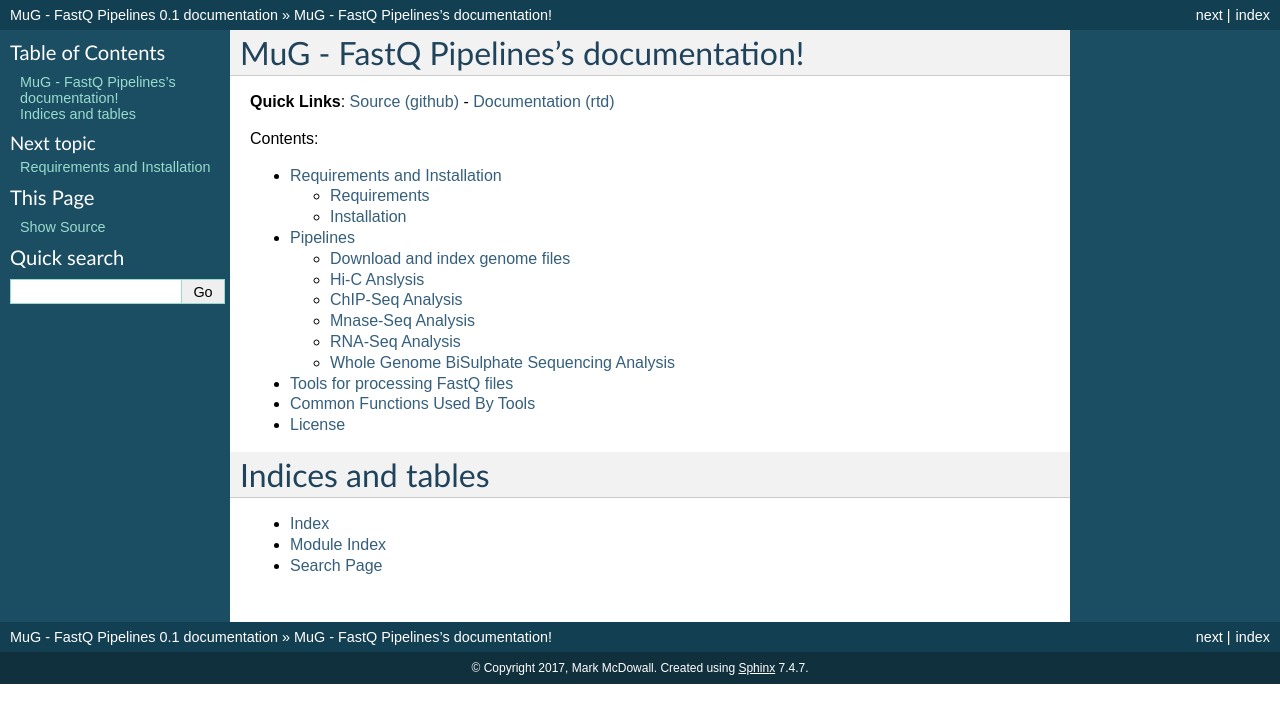
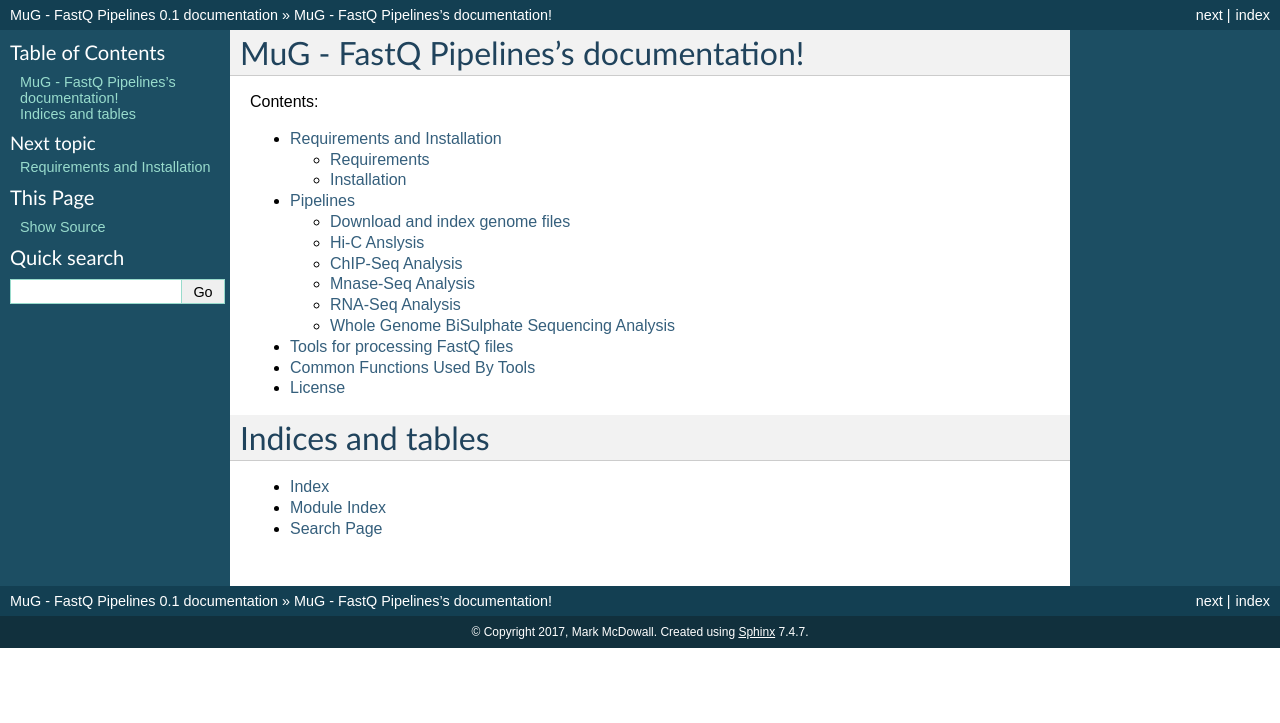
Before and after one commit to Multiscale-Genomics/mg-process-fastq, a Sphinx documentation site: the page built from docs/index.rst, in a window 1280 px wide. Shown: the top 723 px of the page. Built offline with Sphinx 7.4.7, drawn with Linux system fonts in a browser that asks for light colours.

Commit message:
Removed the quick links from the RTD files

```diff
--- a/docs/index.rst
+++ b/docs/index.rst
@@ -5,7 +5,6 @@
 
 MuG - FastQ Pipelines's documentation!
 ======================================
-**Quick Links**: `Source (github) <https://github.com/Multiscale-Genomics/mg-process-fastq>`_ - `Documentation (rtd) <https://mg-process-fastq.readthedocs.io/>`_
 
 .. toctree::
    :maxdepth: 2
--- a/docs/install.rst
+++ b/docs/install.rst
@@ -1,5 +1,7 @@
 Requirements and Installation
 =============================
+
+`Source (github) <https://github.com/Multiscale-Genomics/mg-process-fastq>`_
 
 Requirements
 ------------
```
